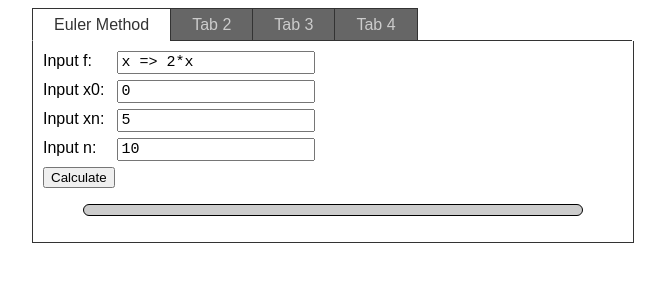
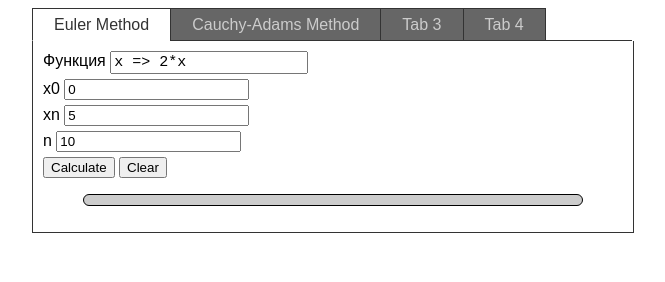
Before and after one commit to gpont/tusur-compmath, a website built with webpack: page src/index.html in a window 1280 px wide. Shown: the whole page, without its empty margins (308-973 px from the left). Built offline with nearby package versions, Linux system fonts and the light colour scheme.

Commit message:
Form fixes

```diff
--- a/src/index.html
+++ b/src/index.html
@@ -11,31 +11,32 @@
 <div class="content-wrapper">
     <ul class="tabs">
         <li class="active" rel="tab1">Euler Method</li>
-        <li rel="tab2">Tab 2</li>
+        <li rel="tab2">Cauchy-Adams Method</li>
         <li rel="tab3">Tab 3</li>
         <li rel="tab4">Tab 4</li>
     </ul>
     <div class="tab-container">
         <div id="tab1" class="tab-content active">
-            <div class="input">
+            <form>
                 <div class="input-line">
-                    <label for="euler_input_f">Input f: </label>
+                    <label for="euler_input_f">Функция </label>
                     <input id="euler_input_f" value="x => 2*x" type="text"/>
                 </div>
                 <div class="input-line">
-                    <label for="euler_input_x0">Input x0: </label>
-                    <input id="euler_input_x0" value="0" type="text"/>
+                    <label for="euler_input_x0">x0</label>
+                    <input id="euler_input_x0" value="0" type="number"/>
                 </div>
                 <div class="input-line">
-                    <label for="euler_input_xn">Input xn: </label>
-                    <input id="euler_input_xn" value="5" type="text"/>
+                    <label for="euler_input_xn">xn</label>
+                    <input id="euler_input_xn" value="5" type="number"/>
                 </div>
                 <div class="input-line">
-                    <label for="euler_input_n">Input n: </label>
-                    <input id="euler_input_n" value="10" type="text"/>
+                    <label for="euler_input_n">n</label>
+                    <input id="euler_input_n" value="10" type="number"/>
                 </div>
-                <button id="euler_calc">Calculate</button>
-            </div>
+                <button type="submit">Calculate</button>
+                <button type="button">Clear</button>
+            </form>
             <div class="output" id="euler_output"><pre></pre></div>
         </div>
 
@@ -43,7 +44,7 @@
             <form>
                 <div class="input-line">
                     <label for="cauchy_adams_4_f">Функция</label>
-                    <input id="cauchy_adams_4_f" value="x => Math.e(x)/x" type="text">
+                    <input id="cauchy_adams_4_f" value="x => Math.exp(x)/x" type="text">
                 </div>
                 <div class="input-line">
                     <label for="cauchy_adams_4_x0">x0</label>
@@ -57,8 +58,10 @@
                     <label for="cauchy_adams_4_n">n</label>
                     <input id="cauchy_adams_4_n" value="10" type="number">
                 </div>
-                <button type="submit">Submit</button>
+                <button type="submit">Calculate</button>
+                <button type="button">Clear</button>
             </form>
+            <div class="output" id="cauchy_output"><pre></pre></div>
         </div>
 
         <div id="tab3" class="tab-content">
```
